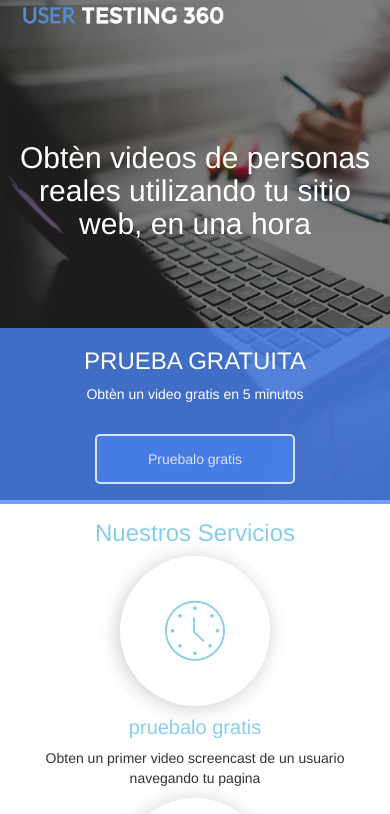
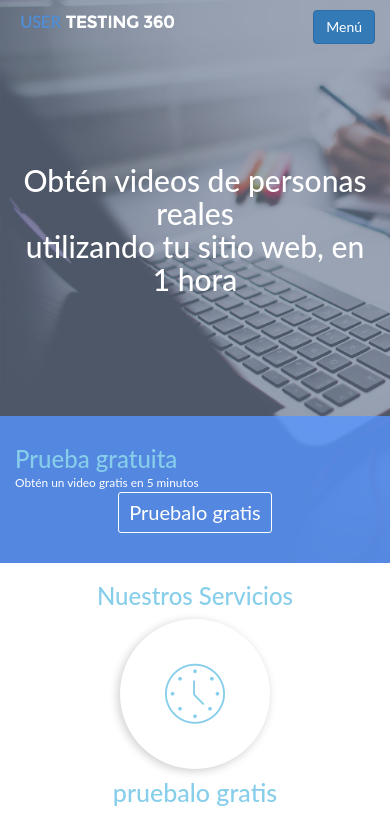
Before and after one commit to IsamarCDavila/User-Testing, a plain HTML site: page index.html in a window 390 px wide. Shown: the top 814 px of the page. Drawn offline with Linux system fonts and the light colour scheme; files whose address does not match are found by name.

Commit message:
Actualizacion

```diff
--- a/css/main.css
+++ b/css/main.css
@@ -1,35 +1,91 @@
-/**{
-	outline: 1px solid rgba(255, 0, 0, 0.4);
+/*
+{
+	outline: 1px solid rgba(255,0,0,0.4);
+}*/
+body
+{
+	font-family: Lato;
 }
-*/
-.fondo{
-	background: rgba(0,0,0,0.5);
-	height: 500px;
+/*--------- Header */
+header
+{
+	background: url(../image/large.jpg);
+	background-size: cover;
+	color: #FFF;
 }
-.logo{
-	margin-top: 15px;
+header a{
+	color: #FFF;
 }
-header{
+nav li a{
+	display: block;
+	padding: 15px 15px;
+	transition: all 0.2s;
+	border-radius: 6px;
+}
+nav li a:hover, nav li a:focus, nav li a:active{
+	text-decoration: none;
+	outline: none;
+	background: #FFF;
+}
 
-	background: url("../image/large.jpg") no-repeat;
-	background-size: cover;
-	height: 500px;
-	/*padding-top:50px;*/
+#main-navigation
+{
+
+	position: absolute;
+	right: 10px;
+	margin: 10px 0 0 0;
+}
+#main-navigation ul
+{
+	background: rgba(0,0,0,0.7);
+	list-style: none;
+	padding: 10px;
+	border-radius: 5px;
+}
+.frase
+{
+	margin: 120px 0;
+	text-align: center;
+}
+.tapita-azul
+{
+	background: rgba(90, 107, 136, 0.6);
+	padding-top: 10px ;
+}
+.header-banner
+{
+	background: rgba(87, 149, 255, 0.79);
+	padding: 30px 0;
+}
+.header-banner h3
+{
+	margin: 0;
+}
+.banner-button
+{
+	background: none;
+	border:1px solid #FFF;
+	padding: 5px 10px;
+	border-radius: 3px;
+	font-size: 20px;
 
 }
-.navegar{
-	margin-top: 30px;
+.flecha{
+	text-align: center;
 }
+
 .linea{
 	height: 1px;
 	background: black;
 	text-align: center;
 }
-
-
 .separador{
 	position: relative;
 	top:-3.7em;
+}
+.contenido{
+	position: relative;
+	top:-150px;
 }
 .icon{
 
@@ -43,154 +99,44 @@ header{
 	position: absolute;
 	left: -60px;
 }
-.contenido{
-	position: relative;
-	top:-150px;
+h3{
+	color:skyblue;
 }
-
-.list-inline{
-	float:right;
-
+h5{
+	color:skyblue;
+	text-align: center;
+	font-size: 25px;
 }
-ul li a{
-	color:white;
+.logo2{
+	width: 330px;
 }
-.phrase{
-	position: relative;
-	top:150px;
-	margin: 0 auto;
-	color:white;
-	width: 600px;
-	text-align: center;
-
-}
-h5 p{
+.services p{
 	text-align: center;
 }
 
-.header-banner{
-	position: relative;
-	top:255px;
-	background: rgba(75,134,247,0.78);
-}
-.boton{
-	color:white;
-	background: rgba(75,134,247,0.78);
-	opacity: 0.8;
-	border-radius: 5px;
-	width: 200px;
-	border:2px solid white;
-	height: 50px;
-	margin: 20px;
-}
-.flecha{
-	text-align: center;
-}
-
-.icon-container {
+.icon-container
+{
 	width: 150px;
 	height: 150px;
 	margin: 0 auto;
 	line-height: 150px;
 	font-size: 60px;
 	text-align: center;
-	box-shadow: -2px 2px 20px rgba(0 , 0, 0, 0.2);
-	border-radius:200px;
+	box-shadow: -2px 2px 10px rgba(0,0,0,0.2);
+	border-radius: 200px;
 	color: skyblue;
 }
 
-.logo2{
-	width: 330px;
-}
-h1 , h3 {
-	color:skyblue;
-}
-h5{
-	color:skyblue;
-	font-size: 20px;
-	text-align: center;
-}
-.info_icon{
-	text-align: center;
-}
-
-
 .banner{
-	background: rgba(75,134,247,0.78);
-}
-.header-banner h3 p{
+	background: rgba(87, 149, 255, 0.79);
+	padding: 10px 0;
 	color:white;
 }
-.info-banner{
-	color:white;
+.boton{
+	background: rgba(87, 149, 255, 0.79);
+	margin-top: 20px;
 }
 footer{
 	background-color: #455E66;
 	color:white;
 }
-.icon-copy{
-	margin-top: 15px;
-	text-align:right;
-}
-
-@media screen and (max-width : 1000px) {
-	.container{
-		width: 100%;
-	}
-	header .phrase{
-		transform: translateY(-100px);
-	}
-	header .header-banner{
-		transform: translateY(-115px);
-		text-align: center;
-	}
-	.list-inline{
-		display:none;
-	}
-
-
-}
-
-@media screen and (max-width: 600px){
-
-	.container{
-		width: 100%;
-	}
-	header .logo{
-		height: 30px;
-		margin:0 auto;
-	}
-	header .phrase{
-		margin-top: 10px;
-		width: 100%;
-		transform: translateY(-100px);
-	}
-	header .header-banner{
-		transform: translateY(-88px);
-		text-align: center;
-	}
-	.list-inline{
-		display:none;
-	}
-}
-@media screen and (max-width: 491px){
-
-	.container{
-		width: 100%;
-	}
-	header .logo{
-		height: 30px;
-		margin:0 auto;
-	}
-	header .phrase{
-		width: 100%;
-		transform: translateY(-90px);
-	}
-	header .header-banner{
-		transform: translateY(-117px);
-		text-align: center;
-	}
-	.list-inline{
-		display:none;
-	}
-}
--- a/index.html
+++ b/index.html
@@ -3,49 +3,61 @@
 	<head>
 	  	<meta charset="utf-8">
 	  	<title>User Testing 360°</title>
-	  	<link rel="stylesheet" type="text/css" href="css/bootstrap.min.css">
-	  	<link rel="stylesheet" type="text/css" href="css/animate.css">
-	  	<link rel="stylesheet" type="text/css" href="css/font-awesome.min.css">
-	  	<link rel="stylesheet" type="text/css" href="css/icomoon.css">
-	  	<link rel="stylesheet" type="text/css" href="css/main.css">
-	  	<link rel="stylesheet" type="text/css" href="css/queries.css">
-	  	<meta name="viewport" content="width=device-width, user-scalable=no, initial-scale=1.0, maximum-scale=1.0, minimum-scale=1.0">
+		<link rel="stylesheet" href="css/bootstrap.min.css">
+		<link rel="stylesheet" href="css/animate.css">
+		<link rel="stylesheet" href="css/icomoon.css">
+		<link rel="stylesheet" href="css/main.css">
+		<script src="js/jquery.js"></script>
+		<script src="js/bootstrap.min.js"></script>
 	</head>
 	<body>
-		<!--Escribe aqui tu codigo-->
-		<header >
-			<div class="fondo">
+		<header>
+			<div class="tapita-azul">
 				<div class="container">
 				<div class="row">
-						<div class="col-md-3">
-							<img  class="logo" src="image/user-r.png" class="img-responsive" alt="">
+					<div class="col-md-3 col-sm-2 col-xs-6">
+						<img src="image/user-r.png" class="img-responsive" alt="">
 					</div>
-						<div class="col-md-9">
-							<nav class=navegar>
-								<ul class="list-inline">
-									<li><a href="#servicios">¿Que me ofrece?</a></li>
-									<li><a href="#example">¿Como funciona?</a></li>
-									<li><a href="#why">¿Porque usarlo?</a></li>
-									<li><a href="contact.html">Contàctanos</a></li>
+					<div class="col-md-9 col-sm-10 col-xs-6">
+						<div class="text-right visible-xs">
+							<button class="btn btn-primary" data-toggle="collapse" data-target="#main-navigation">Menú</button>
+						</div>
+
+						<nav class="hidden-xs">
+							<ul class="list-inline text-right">
+								<li><a href="#servicios">¿Qué me ofrece?</a></li>
+								<li><a href="#example">¿Cómo funciona?</a></li>
+								<li><a href="#why">¿Por qué usarlo?</a></li>
+								<li><a href="contact.html">Contactanos</a></li>
 							</ul>
 						</nav>
 					</div>
 				</div>
-
-					<div class="phrase">
-						<h2>Obtèn videos de personas reales utilizando tu sitio web, en una hora</h2>
-					</div>
+				<nav class="visible-xs">
+					<div id="main-navigation" class="collapse">
+						<ul  class="text-right">
+							<li><a href="#servicios">¿Qué me ofrece?</a></li>
+							<li><a href="#example">¿Cómo funciona?</a></li>
+							<li><a href="#why">¿Por qué usarlo?</a></li>
+							<li><a href="#contact.html">Contactanos</a></li>
+						</ul>
 					</div>
 
+				</nav>
+				<div class="frase">
+					<h2>Obtén videos de personas reales <br> utilizando tu sitio web, en 1 hora</h2>
+				</div>
+
+			</div>
 				<div class="header-banner">
 				<div class="container">
 					<div class="row">
-							<div class="col-md-4 col-md-offset-2">
-								<h3 class="info-banner">PRUEBA GRATUITA</h3>
-								<p class="info-banner">Obtèn un video gratis en 5 minutos</p>
+						<div class="col-md-3 col-md-offset-3">
+							<h3>Prueba gratuita</h3>
+							<small>Obtén un video gratis en 5 minutos</small>
 						</div>
-							<div class="col-md-4">
-								<button class="boton">
+						<div class="col-md-3 text-center">
+							<button class="banner-button">
 								Pruebalo gratis
 							</button>
 						</div>
@@ -53,7 +65,6 @@
 				</div>
 			</div>
 			</div>
-
 		</header>
 
 
@@ -87,21 +98,6 @@
 		</section>
 		<br>
 		<br>
-<br>
-<br>
-<br>
-
-		<div class="linea">
-			<span class="separador">
-				<img src="image/separador.png">
-			</span>
-		</div>
-<br>
-<br>
-<br>
-<br>
-<br>
-
 		<section class="examplo" id=example>
 			<div class="container">
 				<div class="row">
@@ -235,5 +231,6 @@
 			</div>
 			</div>
 		</footer>
+
     </body>
 </html>
```
Also changed, not shown: 2 other files. Lines whose indentation alone changed are shown as unchanged.
